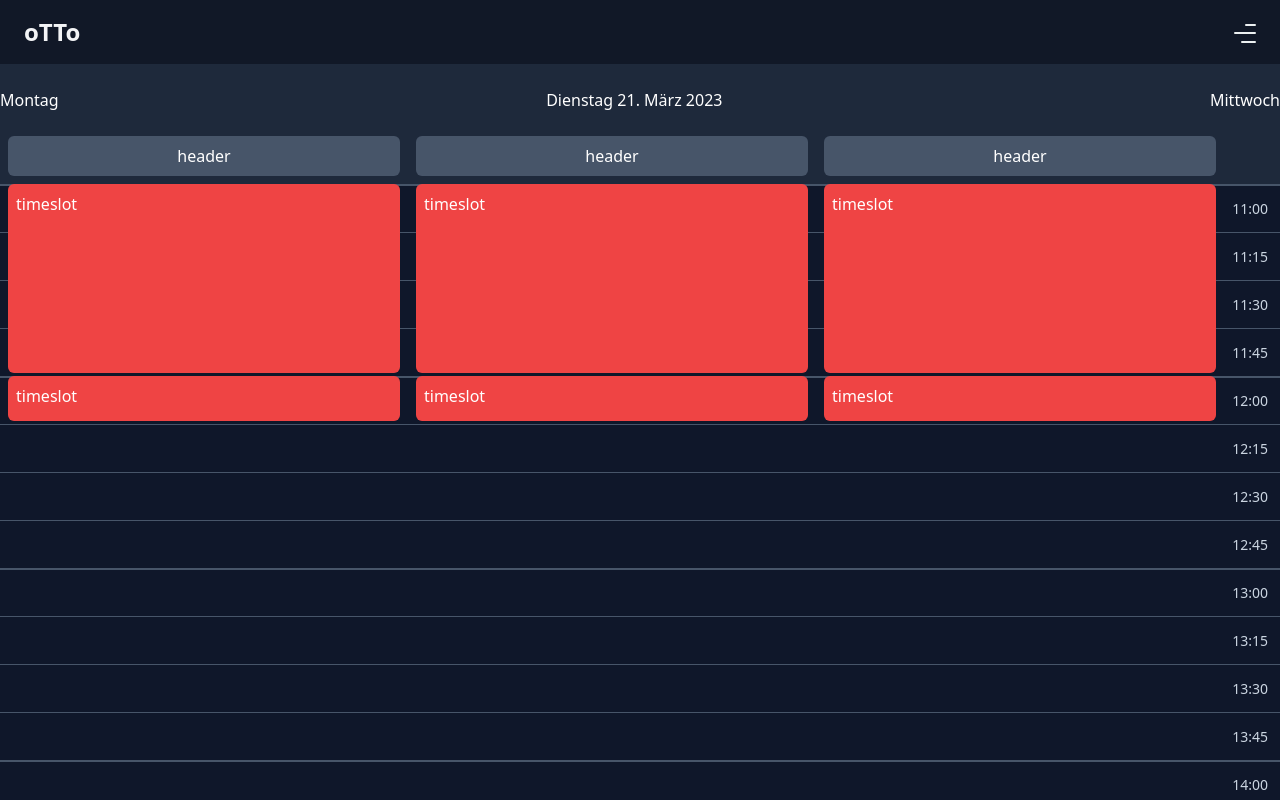
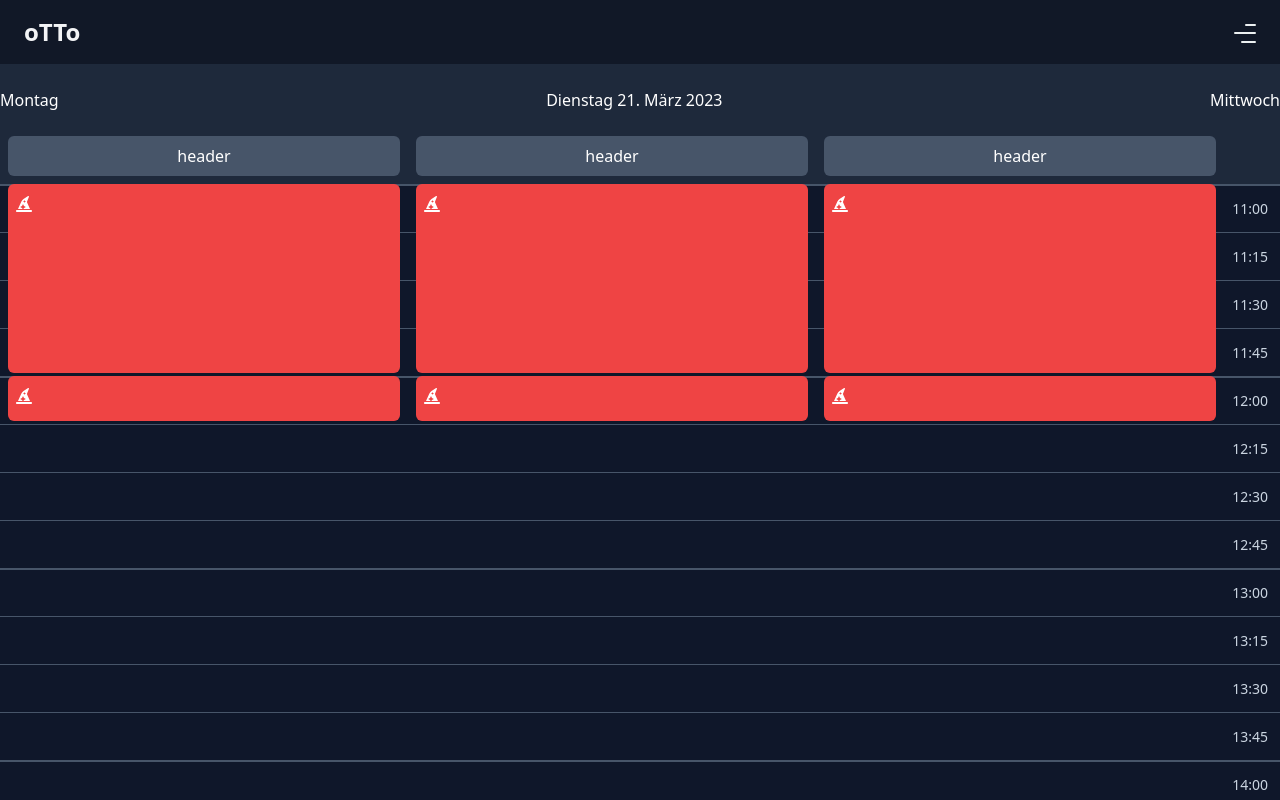
Before and after one commit to mayflower/oTTo, a Vue app in the folder packages/frontend/: page / in a window 1280 px wide. Shown: the top 800 px of the page. Built offline with nearby package versions, Linux system fonts and the light colour scheme.

Commit message:
adds fontawesome icons

```diff
--- a/packages/frontend/package.json
+++ b/packages/frontend/package.json
@@ -14,6 +14,9 @@
     "format": "prettier --write src/"
   },
   "dependencies": {
+    "@fortawesome/fontawesome-svg-core": "^6.3.0",
+    "@fortawesome/free-solid-svg-icons": "^6.3.0",
+    "@fortawesome/vue-fontawesome": "^3.0.3",
     "date-fns": "^2.29.3",
     "pinia": "^2.0.32",
     "vue": "^3.2.47",
--- /dev/null
+++ b/packages/frontend/src/components/TimetableSlotComponent.vue
@@ -0,0 +1,15 @@
+<template>
+  <div>
+    <span>{{ title }}</span>
+    <div>
+      <span><fa-icon icon="hat-wizard" />{{ host }}</span>
+      <span>{{ host }}</span>
+      <span>{{ host }}</span>
+      <span>{{ host }}</span>
+    </div>
+  </div>
+</template>
+
+<script setup lang="ts">
+defineProps(['title', 'host', 'room', 'start', 'end'])
+</script>
--- /dev/null
+++ b/packages/frontend/src/icons.ts
@@ -0,0 +1,6 @@
+import { library } from '@fortawesome/fontawesome-svg-core'
+import { faHatWizard } from '@fortawesome/free-solid-svg-icons'
+
+export function initializeIcons() {
+  library.add(faHatWizard)
+}
--- a/packages/frontend/src/main.ts
+++ b/packages/frontend/src/main.ts
@@ -1,14 +1,19 @@
 import { createApp } from 'vue'
 import { createPinia } from 'pinia'
+import { FontAwesomeIcon } from '@fortawesome/vue-fontawesome'
 
 import App from './App.vue'
 import router from './router'
 
 import './assets/main.css'
+import { initializeIcons } from './icons'
 
 const app = createApp(App)
 
 app.use(createPinia())
 app.use(router)
 
+app.component('fa-icon', FontAwesomeIcon)
+initializeIcons()
+
 app.mount('#app')
--- a/packages/frontend/src/views/TimeTableView.vue
+++ b/packages/frontend/src/views/TimeTableView.vue
@@ -15,10 +15,7 @@
         >
           {{ time.toLocaleTimeString('de-DE', { hour: '2-digit', minute: '2-digit' }) }}
         </div>
-        <div
-          class="absolute h-0.5 bg-slate-100 w-full"
-          :style="`top: ${timelineToNowDiff}rem`"
-        >
+        <div class="absolute h-0.5 bg-slate-100 w-full" :style="`top: ${timelineToNowDiff}rem`">
           <div class="h-3.5 aspect-square rounded-full bg-slate-100 -mt-1.5 -ml-2"></div>
         </div>
       </div>
@@ -32,14 +29,13 @@
       <div class="absolute flex w-full pr-14 top-0">
         <div class="flex-1 px-2" v-for="item in [0, 1, 2]" :key="item">
           <div class="relative">
-            <div
+            <TimetableSlotComponent
               class="w-full bg-red-500 p-2 rounded-md absolute"
               :style="`height: ${session.duration * 3 - 0.2}rem; top: ${session.start * 3}rem`"
               v-for="session in sessions"
               :key="session.name"
             >
-              timeslot
-            </div>
+            </TimetableSlotComponent>
           </div>
         </div>
       </div>
@@ -49,7 +45,8 @@
 
 <script setup lang="ts">
 import { eachMinuteOfInterval, differenceInMinutes } from 'date-fns'
-import { computed, onUnmounted, ref } from 'vue';
+import { computed, onUnmounted, ref } from 'vue'
+import TimetableSlotComponent from '@/components/TimetableSlotComponent.vue'
 
 const timelineStart = new Date(2023, 2, 27, 11)
 const timelineEnd = new Date(2023, 2, 27, 16)
@@ -82,7 +79,7 @@ const sessions = [
 
 const now = ref(new Date())
 
-const interval = setInterval(()=>{
+const interval = setInterval(() => {
   const newDate = new Date()
   if (newDate.getSeconds() === 0) {
     now.value = newDate
@@ -91,13 +88,12 @@ const interval = setInterval(()=>{
 
 const timelineToNowDiff = computed(() => {
   const diff = differenceInMinutes(now.value, timelineStart)
-    const remDistance = 3 / 15 * diff
+  const remDistance = (3 / 15) * diff
   console.log(diff)
   return remDistance
 })
 
-onUnmounted(()=> {
+onUnmounted(() => {
   clearInterval(interval)
 })
-
 </script>
```
Also changed, not shown: 1 other file (tests, documents, lock files or other folders). Lines whose indentation alone changed are shown as unchanged.
